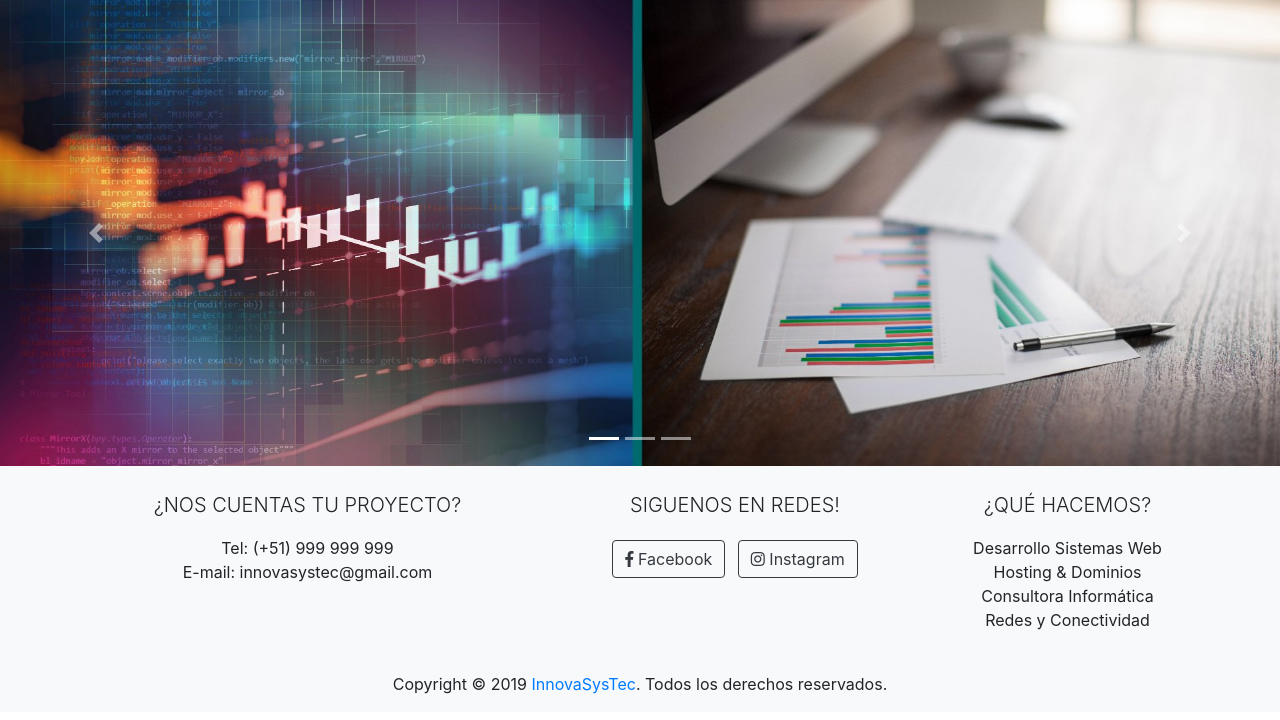
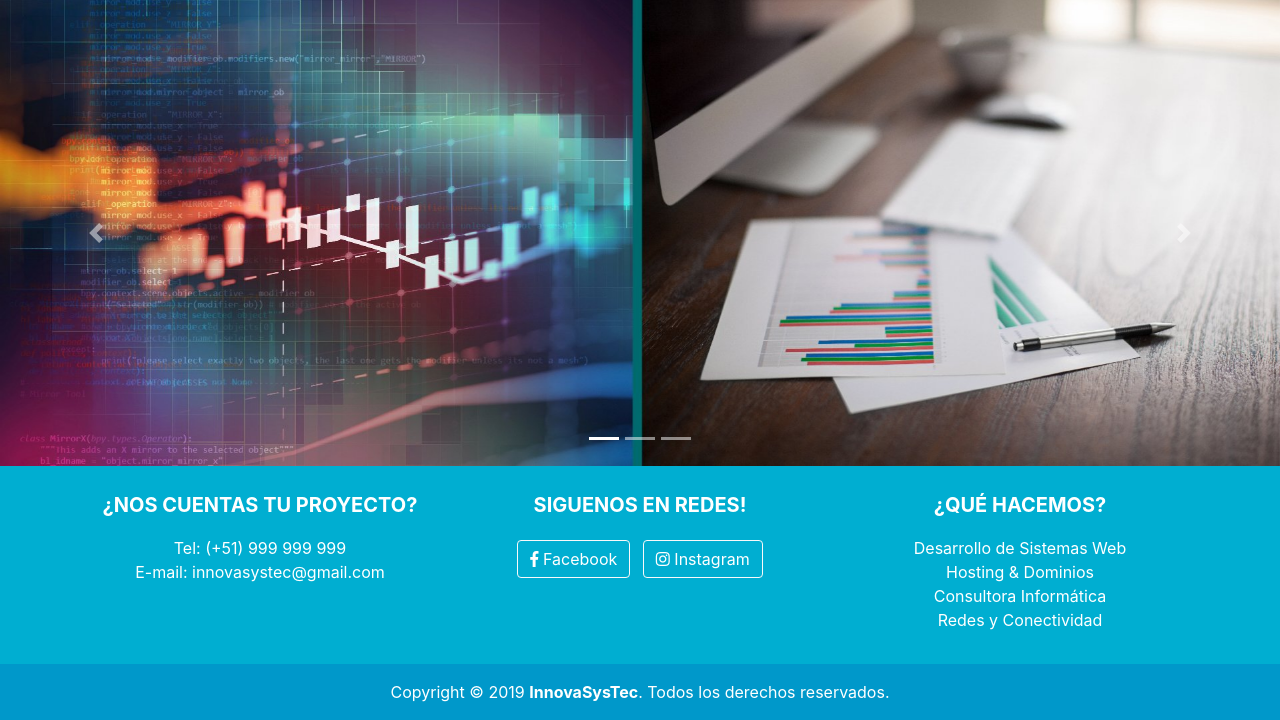
Before and after one commit to isystec/InnovasystecWeb, a PHP site: page /view/inicio.php in a window 1280 px wide. Shown: the part 139-859 px from the top of the page. Before the commit the page ends 833 px from the top, so only its background shows below. Run offline with PHP 8.4, Linux system fonts and the light colour scheme.

Commit message:
Se actualiza los estilos del footer

```diff
--- a/view/body/footer/istec_footer.php
+++ b/view/body/footer/istec_footer.php
@@ -1,20 +1,21 @@
-<footer class="bg-light text-center">
-    <div class="py-3">
+
+    <footer class="detalles_footer text-center">
+        <div class="py-3 mb-2">
             <div class="container">
                 <div class="row">
-                <div class="col-md-5 col col-sm-12 py-2">
-                    <p class="lead">¿NOS CUENTAS TU PROYECTO?</p>
+                    <div class="col-md-4 col col-sm-12 py-2">
+                        <p class="lead titulos_footer">¿NOS CUENTAS TU PROYECTO?</p>
                         Tel: (+51) 999 999 999 <br>
                         E-mail: innovasystec@gmail.com
                     </div>
                     <div class="col-md-4 col-sm-6 py-2">
-                    <p class="lead">SIGUENOS EN REDES!</p>
-                    <a href="https://www.facebook.com/innovasystec/" class="btn btn-outline-dark text-black m-1" target="_blank"><i class="fab fa-facebook-f"></i> Facebook</a>
-                    <a href="https://www.instagram.com/innovasystec/" class="btn btn-outline-dark text-black m-1" target="_blank"><i class="fab fa-instagram"></i> Instagram</a>
+                        <p class="lead titulos_footer">SIGUENOS EN REDES!</p>
+                        <a href="https://www.facebook.com/innovasystec/" class="btn btn-outline-light text-white m-1" target="_blank"><i class="fab fa-facebook-f"></i> Facebook</a>
+                        <a href="https://www.instagram.com/innovasystec/" class="btn btn-outline-light text-white m-1" target="_blank"><i class="fab fa-instagram"></i> Instagram</a>
                     </div>
-                <div class="col-md-3 col-sm-6 py-2">
-                    <p class="lead">¿QUÉ HACEMOS?</p>
-                    Desarrollo Sistemas Web<br>
+                    <div class="col-md-4 col-sm-6 py-2">
+                        <p class="lead titulos_footer">¿QUÉ HACEMOS?</p>
+                        Desarrollo de Sistemas Web<br>
                         Hosting & Dominios<br>
                         Consultora Informática<br>
                         Redes y Conectividad
@@ -22,7 +23,9 @@
                 </div>
             </div>
         </div>
-    <div class="py-3">
-        Copyright © 2019 <a href="https://innovasystec.com/" target="_blank">InnovaSysTec</a>. Todos los derechos reservados.
+        <div class="footer_botom">
+            <div class="container py-3 ">
+                Copyright © 2019 <a class="link_footer" href="https://innovasystec.com/" target="_blank">InnovaSysTec</a>. Todos los derechos reservados.
+            </div>
         </div>
     </footer>
--- a/view/body/slider/istec_slider_inicio.php
+++ b/view/body/slider/istec_slider_inicio.php
@@ -6,6 +6,7 @@
  * Time: 14:13
  */
 ?>
+
 
     <div id="carouselExampleIndicators" class="carousel slide" data-ride="carousel">
         <ol class="carousel-indicators">
--- a/view/css/istec_body_css.css
+++ b/view/css/istec_body_css.css
@@ -25,7 +25,7 @@
     color: deepskyblue;
 }
 
-/*********************************************/
+/******************Barra de Navegacion***************************/
 
 @media screen and (min-width: 0px){
     .letraLogo {
@@ -93,3 +93,37 @@
 .letraNav {
     font-weight: bold;
 }
+
+/*******************Footer*************************************/
+
+.detalles_footer {
+    background-color: #00aed1;
+    color: white;
+}
+
+.link_footer {
+    color: white;
+    font-weight: bold;
+    text-decoration: none;
+    text-underline: none;
+}
+
+.link_footer:hover {
+    color: white;
+    font-weight: bold;
+    text-decoration: none;
+    text-underline: none;
+}
+
+.btn-outline-light:hover {
+    background-color: #094151;
+    border: #094151;
+}
+
+.titulos_footer {
+    font-weight: bold;
+}
+
+.footer_botom {
+    background-color: #0098ca;
+}
```
Lines whose indentation alone changed are shown as unchanged.
